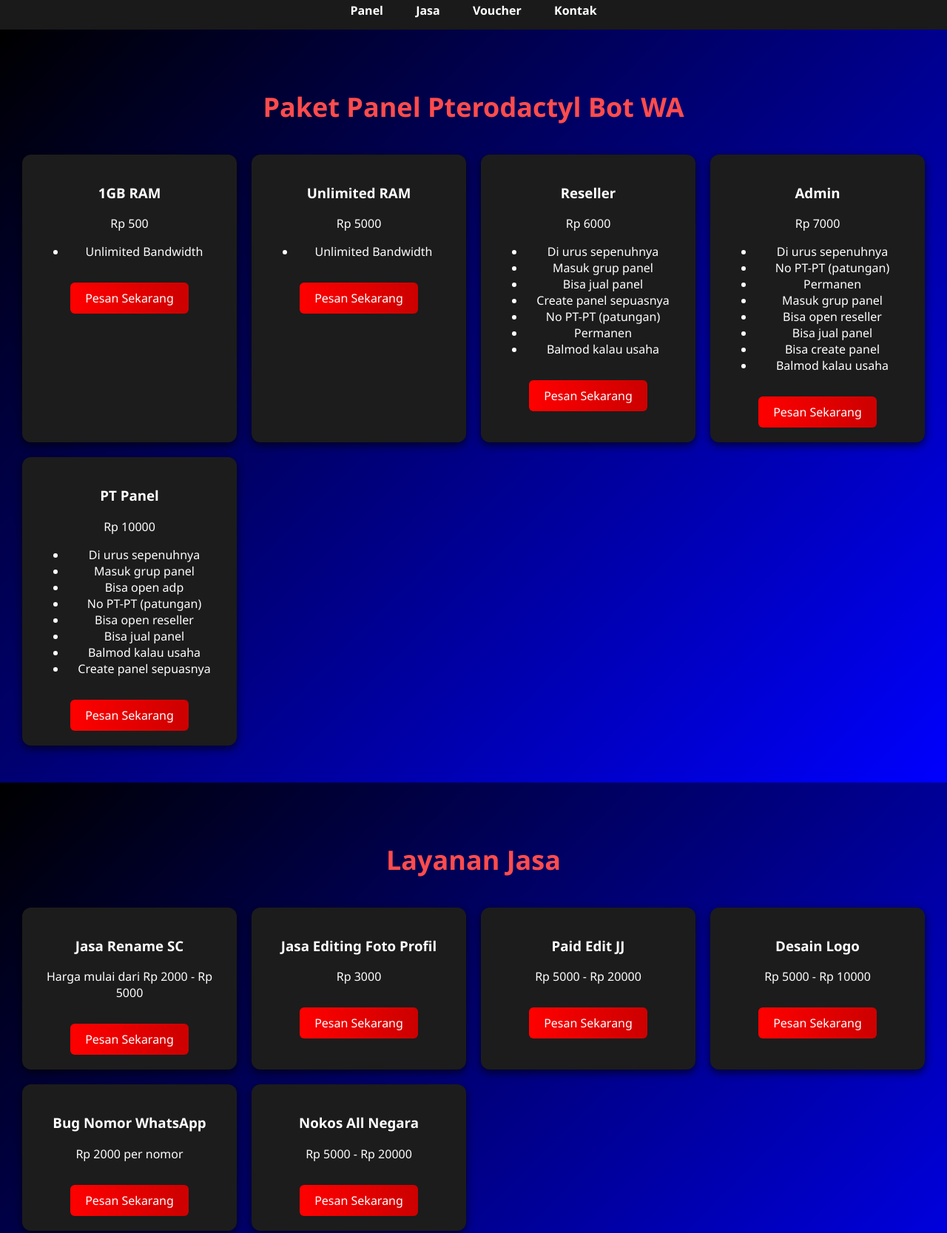
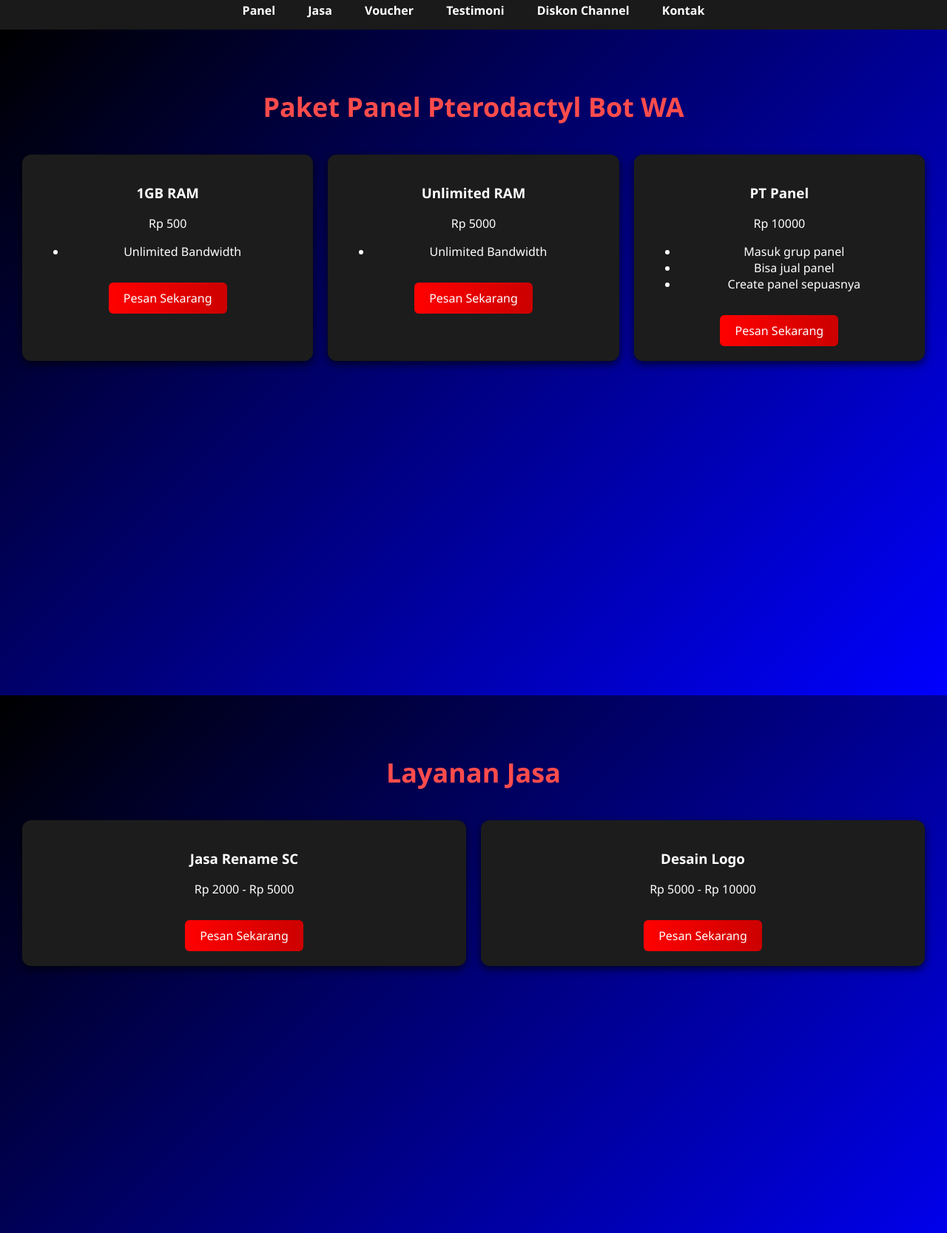
Before and after one commit to Yns44433322/Nuxzzhost, a plain HTML site: page index.html in a window 1280 px wide. Shown: the part 358-2025 px from the top of the page at 74% size. Drawn offline with Linux system fonts and the light colour scheme.

Commit message:
index.html

```diff
--- a/index.html
+++ b/index.html
@@ -1,6 +1,5 @@
 <!DOCTYPE html>
 <html lang="id">
-
 <head>
     <meta charset="UTF-8">
     <meta name="viewport" content="width=device-width, initial-scale=1.0">
@@ -14,7 +13,6 @@
         }
     </script>
 </head>
-
 <body>
     <header>
         <div class="header-content">
@@ -29,75 +27,32 @@
         <a href="#panel">Panel</a>
         <a href="#jasa">Jasa</a>
         <a href="#voucher">Voucher</a>
+        <a href="#testimoni">Testimoni</a>
+        <a href="#diskon-channel">Diskon Channel</a>
         <a href="#contact">Kontak</a>
     </nav>
 
     <section id="panel">
         <h2>Paket Panel Pterodactyl Bot WA</h2>
         <div class="product-list">
-            <!-- Panel RAM -->
-            <!-- RAM 1GB - 9GB + Unlimited -->
-            <!-- Copy dari 1GB sampai Unlimited -->
-            <!-- Saya contohkan 1GB, kamu tinggal tambah yang lain sama -->
             <div class="product-card">
                 <h3>1GB RAM</h3>
                 <p>Rp 500</p>
                 <ul><li>Unlimited Bandwidth</li></ul>
                 <a href="javascript:void(0);" onclick="window.open(getOrderLink('1GB RAM Rp 500'))" class="order-button">Pesan Sekarang</a>
             </div>
-
-            <!-- Tambahkan RAM 2GB - Unlimited dengan pola sama -->
-
             <div class="product-card">
                 <h3>Unlimited RAM</h3>
                 <p>Rp 5000</p>
                 <ul><li>Unlimited Bandwidth</li></ul>
                 <a href="javascript:void(0);" onclick="window.open(getOrderLink('Unlimited RAM Rp 5000'))" class="order-button">Pesan Sekarang</a>
             </div>
-
-            <!-- Panel Bisnis -->
-            <div class="product-card">
-                <h3>Reseller</h3>
-                <p>Rp 6000</p>
-                <ul>
-                    <li>Di urus sepenuhnya</li>
-                    <li>Masuk grup panel</li>
-                    <li>Bisa jual panel</li>
-                    <li>Create panel sepuasnya</li>
-                    <li>No PT-PT (patungan)</li>
-                    <li>Permanen</li>
-                    <li>Balmod kalau usaha</li>
-                </ul>
-                <a href="javascript:void(0);" onclick="window.open(getOrderLink('paket Reseller Rp 6000'))" class="order-button">Pesan Sekarang</a>
-            </div>
-
-            <div class="product-card">
-                <h3>Admin</h3>
-                <p>Rp 7000</p>
-                <ul>
-                    <li>Di urus sepenuhnya</li>
-                    <li>No PT-PT (patungan)</li>
-                    <li>Permanen</li>
-                    <li>Masuk grup panel</li>
-                    <li>Bisa open reseller</li>
-                    <li>Bisa jual panel</li>
-                    <li>Bisa create panel</li>
-                    <li>Balmod kalau usaha</li>
-                </ul>
-                <a href="javascript:void(0);" onclick="window.open(getOrderLink('paket Admin Rp 7000'))" class="order-button">Pesan Sekarang</a>
-            </div>
-
             <div class="product-card">
                 <h3>PT Panel</h3>
                 <p>Rp 10000</p>
                 <ul>
-                    <li>Di urus sepenuhnya</li>
                     <li>Masuk grup panel</li>
-                    <li>Bisa open adp</li>
-                    <li>No PT-PT (patungan)</li>
-                    <li>Bisa open reseller</li>
                     <li>Bisa jual panel</li>
-                    <li>Balmod kalau usaha</li>
                     <li>Create panel sepuasnya</li>
                 </ul>
                 <a href="javascript:void(0);" onclick="window.open(getOrderLink('paket PT Panel Rp 10000'))" class="order-button">Pesan Sekarang</a>
@@ -110,33 +65,13 @@
         <div class="product-list">
             <div class="product-card">
                 <h3>Jasa Rename SC</h3>
-                <p>Harga mulai dari Rp 2000 - Rp 5000</p>
+                <p>Rp 2000 - Rp 5000</p>
                 <a href="javascript:void(0);" onclick="window.open(getOrderLink('Jasa Rename SC'))" class="order-button">Pesan Sekarang</a>
-            </div>
-            <div class="product-card">
-                <h3>Jasa Editing Foto Profil</h3>
-                <p>Rp 3000</p>
-                <a href="javascript:void(0);" onclick="window.open(getOrderLink('Jasa Editing Foto Profil'))" class="order-button">Pesan Sekarang</a>
-            </div>
-            <div class="product-card">
-                <h3>Paid Edit JJ</h3>
-                <p>Rp 5000 - Rp 20000</p>
-                <a href="javascript:void(0);" onclick="window.open(getOrderLink('Paid Edit JJ'))" class="order-button">Pesan Sekarang</a>
             </div>
             <div class="product-card">
                 <h3>Desain Logo</h3>
                 <p>Rp 5000 - Rp 10000</p>
                 <a href="javascript:void(0);" onclick="window.open(getOrderLink('Desain Logo'))" class="order-button">Pesan Sekarang</a>
-            </div>
-            <div class="product-card">
-                <h3>Bug Nomor WhatsApp</h3>
-                <p>Rp 2000 per nomor</p>
-                <a href="javascript:void(0);" onclick="window.open(getOrderLink('Bug Nomor WhatsApp'))" class="order-button">Pesan Sekarang</a>
-            </div>
-            <div class="product-card">
-                <h3>Nokos All Negara</h3>
-                <p>Rp 5000 - Rp 20000</p>
-                <a href="javascript:void(0);" onclick="window.open(getOrderLink('Nokos All Negara'))" class="order-button">Pesan Sekarang</a>
             </div>
         </div>
     </section>
@@ -144,7 +79,20 @@
     <section id="voucher">
         <h2>Voucher Spesial Jum'at</h2>
         <p>Voucher hanya tersedia di hari Jum'at. Diskon 10% untuk semua layanan.</p>
-        <button class="voucher-button" onclick="alert('Kode Voucher: NUXZFRIDAY - Berlaku di Hari Jum\\'at')">Dapatkan Voucher</button>
+        <button class="voucher-button" onclick="alert('Kode Voucher: NUXZFRIDAY - Berlaku di Hari Jum\'at')">Dapatkan Voucher</button>
+    </section>
+
+    <section id="testimoni">
+        <h2>Testimoni Pengguna</h2>
+        <p>Bagi yang masih ragu dengan layanan kami, silakan lihat testimoni dari pelanggan kami:</p>
+        <a class="order-button" href="https://whatsapp.com/channel/0029Vb6OVK9CMY09ehFCOo0v" target="_blank">Lihat Testimoni</a>
+    </section>
+
+    <section id="diskon-channel">
+        <h2>Diskon Pengikut Channel</h2>
+        <p>Ikuti channel WhatsApp Nuxzhost dan dapatkan diskon spesial. Kirim bukti follow ke admin.</p>
+        <a class="order-button" href="https://whatsapp.com/channel/0029VbAqrXmL7UVb9dzYHY0t" target="_blank">Ikuti Channel Diskon</a>
+        <p style="margin-top: 10px;">Kirim bukti ke: <a href="https://wa.me/628979240985" target="_blank">WhatsApp Admin</a></p>
     </section>
 
     <footer id="contact">
@@ -152,5 +100,4 @@
         <p>&copy; 2025 Nuxzhost. All rights reserved.</p>
     </footer>
 </body>
-
     </html>
```
